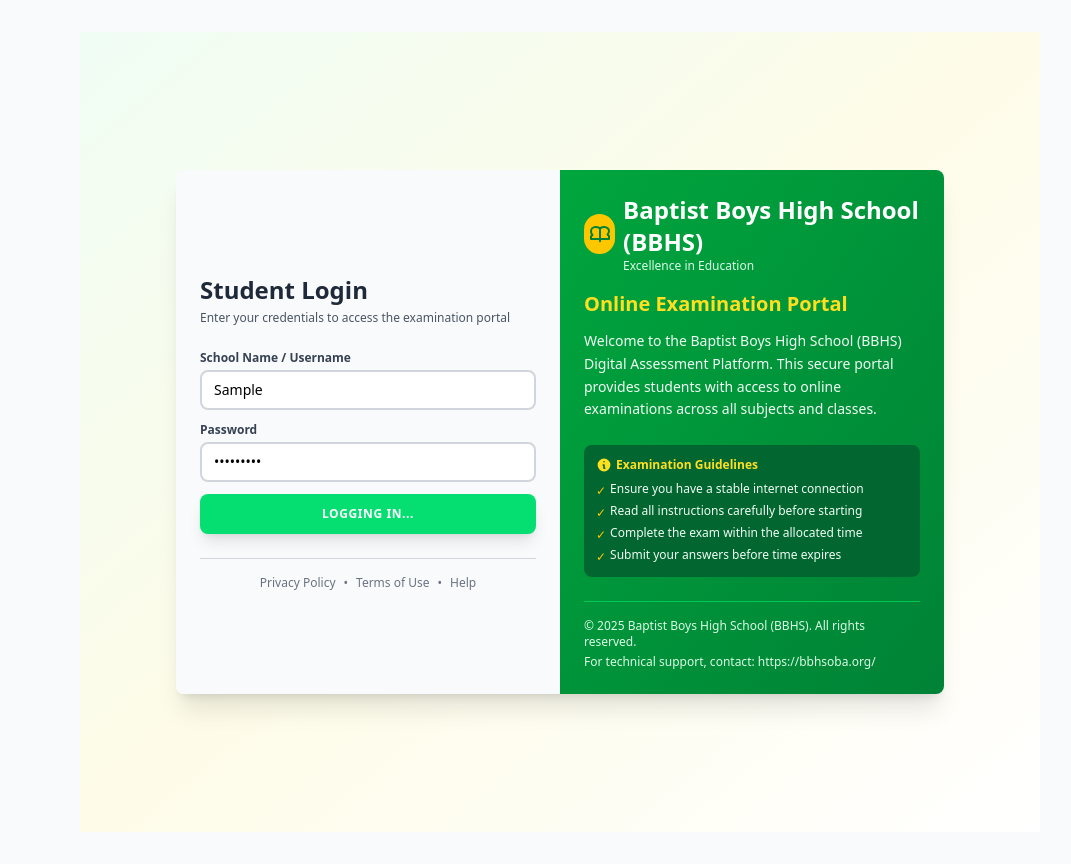
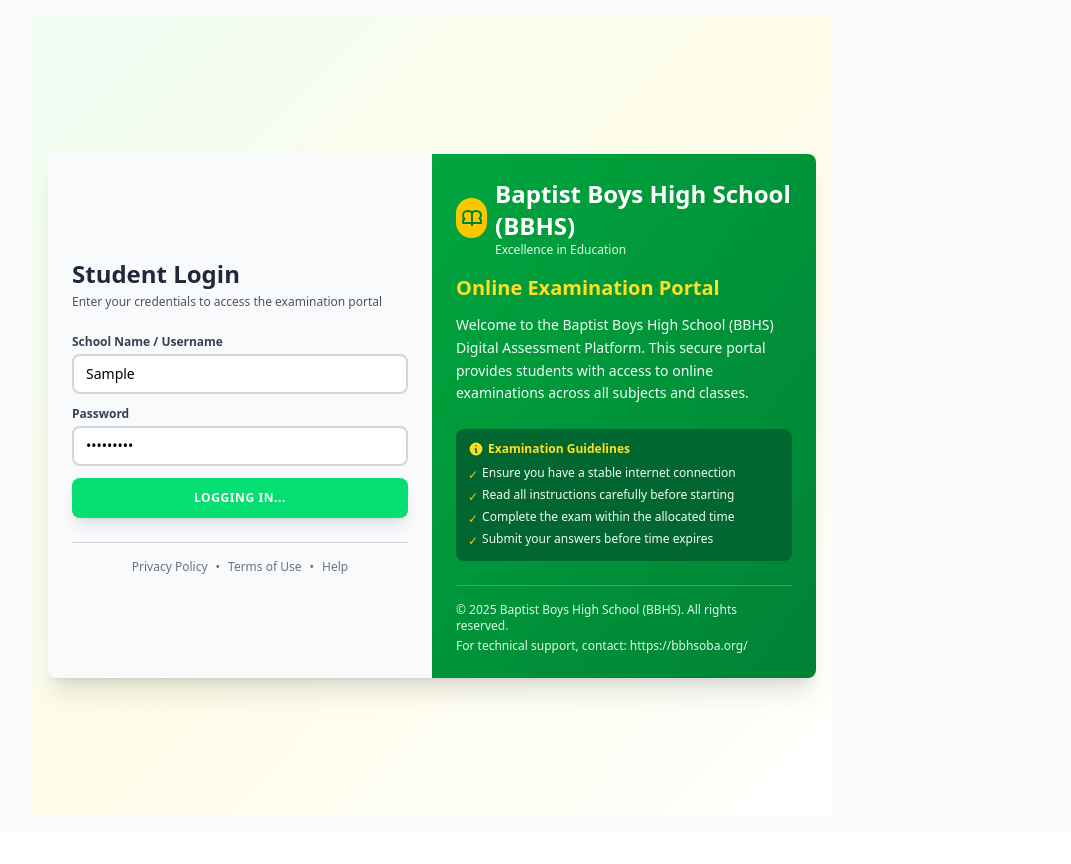
Before and after one commit to EverbestDev/bbhsoba-portal, a React (Vite) app: page / in a window 1280 px wide. Both pictures are taken after typing "Sample", "Sample123" into the empty fields and a click on the button "ACCESS EXAMINATION PORTAL". Shown: the whole page, without its empty margins (208-1279 px from the left). After the commit the page ends 832 px from the top, so only its background shows below. Built offline with nearby package versions, Linux system fonts and the light colour scheme.

Commit message:
testing finale

```diff
--- a/src/App.jsx
+++ b/src/App.jsx
@@ -61,9 +61,9 @@
   }
 
   return (
-    <div className="min-h-screen bg-gray-50 flex">
-      {/* Sidebar*/}
+    <div className="min-h-screen bg-gray-50">
       {isLoggedIn && (
+        <div className="flex">
           <Sidebar
             onLogout={handleLogout}
             showBack={showBack}
@@ -78,19 +78,11 @@
             }}
             currentStep={currentStep}
           />
-      )}
 
-      {/* Main Content */}
+          {/* Main Content - With Sidebar Offset */}
           <div className="flex-1 lg:ml-64">
             <div className="p-4 lg:p-8">
-          {!isLoggedIn ? (
-            <LoginPage
-              onLogin={() => {
-                setIsLoggedIn(true);
-                setCurrentStep("class");
-              }}
-            />
-          ) : !selectedClass ? (
+              {!selectedClass ? (
                 <ClassSelection
                   onSelectClass={(cls) => {
                     setSelectedClass(cls);
@@ -106,6 +98,7 @@
                   }}
                   onStartExam={(subs) => {
                     setSelectedSubjects(subs);
+                    localStorage.setItem("currentStep", "exam");
                     setCurrentStep("exam");
                   }}
                 />
@@ -122,5 +115,19 @@
             </div>
           </div>
         </div>
+      )}
+
+      {/* LOGIN PAGE - FULL WIDTH, NO SIDEBAR */}
+      {!isLoggedIn && (
+        <div className="flex items-center justify-center min-h-screen p-4">
+          <LoginPage
+            onLogin={() => {
+              setIsLoggedIn(true);
+              setCurrentStep("class");
+            }}
+          />
+        </div>
+      )}
+    </div>
   );
 }
--- a/src/Components/ExamPage/index.jsx
+++ b/src/Components/ExamPage/index.jsx
@@ -23,8 +23,9 @@
     return saved ? JSON.parse(saved) : {};
   });
   const [timeLeft, setTimeLeft] = useState(() => {
-    const savedTime = localStorage.getItem("exam_timeLeft_global");
-    return savedTime ? Number(savedTime) : 600;
+    const saved = localStorage.getItem("exam_timeLeft_global");
+    if (saved) return Number(saved);
+    return selectedSubjects.length * 300; // 5 mins per subject
   });
   const [submitted, setSubmitted] = useState(false);
   const [subjectResults, setSubjectResults] = useState([]);
@@ -221,14 +222,18 @@
     localStorage.removeItem("exam_timeLeft_global");
     localStorage.removeItem("exam_currentSubjectIndex");
     localStorage.removeItem("exam_currentQuestionIndex");
+    localStorage.removeItem("exam_answers");
     localStorage.setItem("currentStep", "results");
+    localStorage.removeItem("selectedSubjects");
   };
 
   const handleBackFromResults = () => {
+    // NOW SAFE TO DELETE ORIGINAL QUESTIONS
     selectedSubjects.forEach((sub) => {
       localStorage.removeItem(`exam_displayed_${sub}`);
     });
-    localStorage.removeItem("exam_answers");
+    localStorage.removeItem("selectedSubjects");
+    localStorage.removeItem("currentStep");
     onBack();
   };
 
--- a/src/Components/LoginPage.jsx
+++ b/src/Components/LoginPage.jsx
@@ -21,7 +21,7 @@
   };
 
   return (
-    <div className="min-h-screen bg-gradient-to-br from-green-50 via-yellow-50 to-white flex items-center justify-center p-2">
+    <div className="min-h-screen bg-gradient-to-br from-green-50 via-yellow-50 to-white flex items-center justify-center p-4">
       <div className="w-full max-w-3xl bg-white rounded-lg shadow-xl overflow-hidden">
         <div className="grid md:grid-cols-2 gap-0 flex-col-reverse md:flex-none">
           <div className="p-4 md:p-6 bg-gray-50 flex flex-col justify-center">
```
Lines whose indentation alone changed are shown as unchanged.
